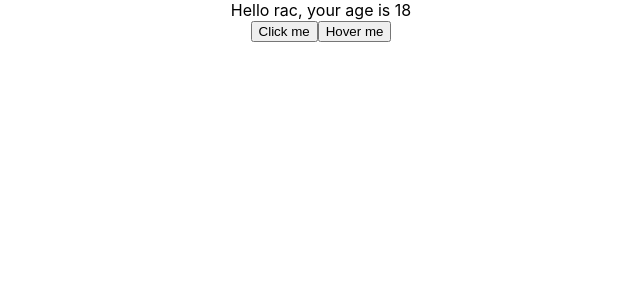
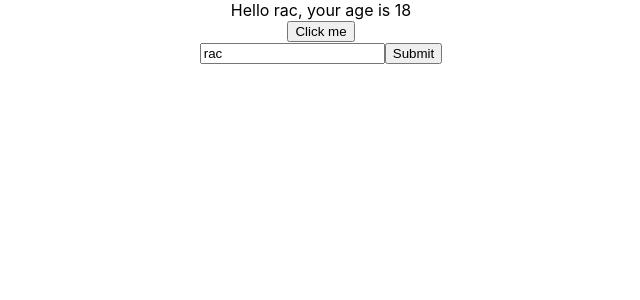
Before and after one commit to lequangphuc-1310/udemy-1st-react, a React (Create React App) app: page / in a window 1280 px wide. Shown: the top 300 px of the page, without its empty margins (319-959 px from the left). Built offline with nearby package versions, Linux system fonts and the light colour scheme.

Commit message:
Form with react

```diff
--- a/src/components/MyComponent.js
+++ b/src/components/MyComponent.js
@@ -7,24 +7,28 @@ class MyComponent extends React.Component {
     }
     handleClick = (e) => {
         const alphabet = "abcdefghijklmnopqrstuvwxyz"
-
-
         const randomCharacter = alphabet[Math.floor(Math.random() * alphabet.length)]
         this.setState({
             name: randomCharacter,
             age: Math.floor(Math.random() * 100)
         })
     }
-    handleHover() {
-        console.log('mouse over')
+    handleOnChangeInput = e => {
+        this.setState({ name: e.target.value })
+    }
+    handleSubmit = e => {
+        e.preventDefault()
+        console.log(this.state)
     }
     render() {
         return (
             <>
                 <div> Hello {this.state.name}, your age is {this.state.age}</div>
                 <button onClick={e => { this.handleClick(e) }}>Click me</button>
-                <button onMouseOver={this.handleHover}>Hover me</button>
-
+                <form onClick={e => { this.handleSubmit(e) }}>
+                    <input type='text' value={this.state.name} onChange={(e) => { this.handleOnChangeInput(e) }} />
+                    <button >Submit</button>
+                </form>
             </>
 
         )
```
